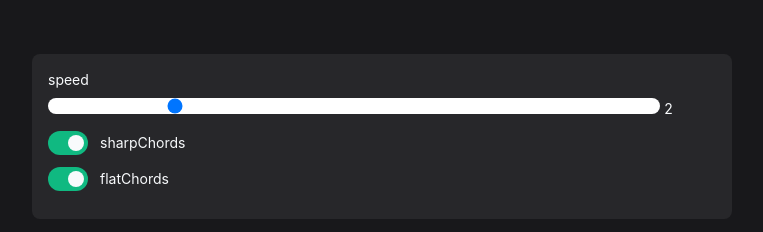
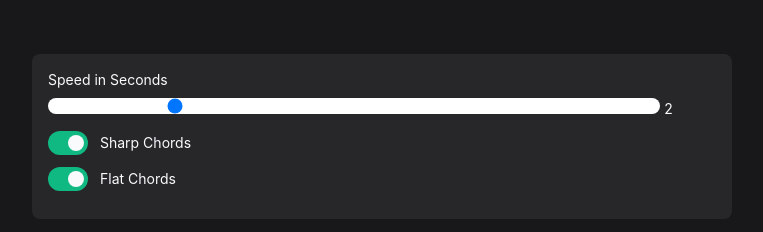
Before and after one commit to brunokian/chords-generator, a React (Create React App) app: page / in a window 1280 px wide. Shown: the part 565-797 px from the top of the page, without its empty margins (258-1021 px from the left). Built offline with nearby package versions, Linux system fonts and the light colour scheme.

Commit message:
Adjusting elements titles

```diff
--- a/src/App.js
+++ b/src/App.js
@@ -5,9 +5,9 @@ import { Howl } from 'howler';
 
 function App() {
   const [state, setState] = useState({
-    flatChords: true,
-    sharpChords: true,
-    speed: 2,
+    "Flat Chords": true,
+    "Sharp Chords": true,
+    "Speed in Seconds": 2,
   });
 
   const setStateValue = (newState) => {
@@ -36,7 +36,7 @@ function App() {
           setStateValue(state)
           playSound('/timerSound.wav')
         }
-      }, (state["speed"] ?? 2) * 1000)
+      }, state["Speed in Seconds"] * 1000)
     }
     state["hasStarted"] = !state["hasStarted"]
     setStateValue(state)
--- a/src/Components/ConfigurationPanel.js
+++ b/src/Components/ConfigurationPanel.js
@@ -9,9 +9,9 @@ export default function ConfigurationPanel({state, setState, children}) {
     return (
         <div className='bg-zinc-800 rounded-lg p-2 my-4 mx-auto w-[300px] md:w-[700px]'>
             <div className='rounded md:p-2 text-sm'>
-                <Slider title="speed" state={state} setState={setState} />
-                <Toggle title="sharpChords" state={state} setState={setState} />
-                <Toggle title="flatChords" state={state} setState={setState} />
+                <Slider title="Speed in Seconds" state={state} setState={setState} />
+                <Toggle title="Sharp Chords" state={state} setState={setState} />
+                <Toggle title="Flat Chords" state={state} setState={setState} />
 
                 {/* <div className='bg-stone-600 p-2 rounded'>
                     <SelectMenu title="Choose the Key" options={keys} state={state} setState={setState} />
--- a/src/Components/Inputs/Slider.js
+++ b/src/Components/Inputs/Slider.js
@@ -13,7 +13,7 @@ export default function Slider({state, setState, title}) {
                     min="0.5"
                     max="8"
                     step="0.1"
-                    defaultValue={state["speed"]}
+                    defaultValue={state[title]}
                     className="w-11/12 h-4 rounded-lg appearance-none cursor-pointer"
                 />
 
--- a/src/components/RandomGenerator.js
+++ b/src/components/RandomGenerator.js
@@ -24,13 +24,13 @@ function RandomGenerator( state ) {
   const chordsGenerator = () => {
     try {
 
-      if (state["flatChords"] && state["sharpChords"]) {
+      if (state["Flat Chords"] && state["Sharp Chords"]) {
         return randomChords(naturalChords.concat(sharpChords.concat(flatChords)))
       }
-      if (state["flatChords"]) {
+      if (state["Flat Chords"]) {
         return randomChords(naturalChords.concat(flatChords))
       }
-      if (state["sharpChords"]) {
+      if (state["Sharp Chords"]) {
         return randomChords(naturalChords.concat(sharpChords))
       }
       return randomChords(naturalChords)
```
